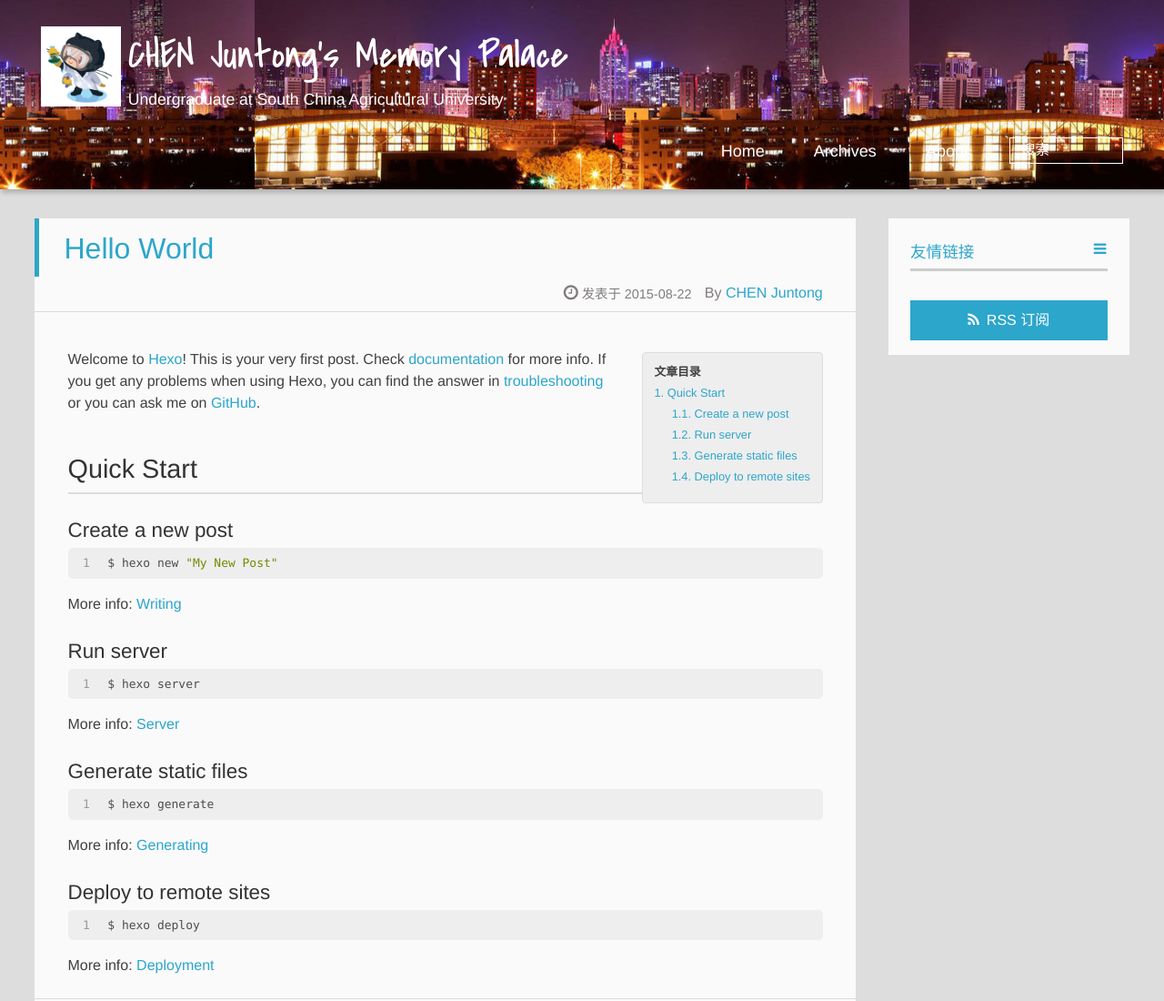
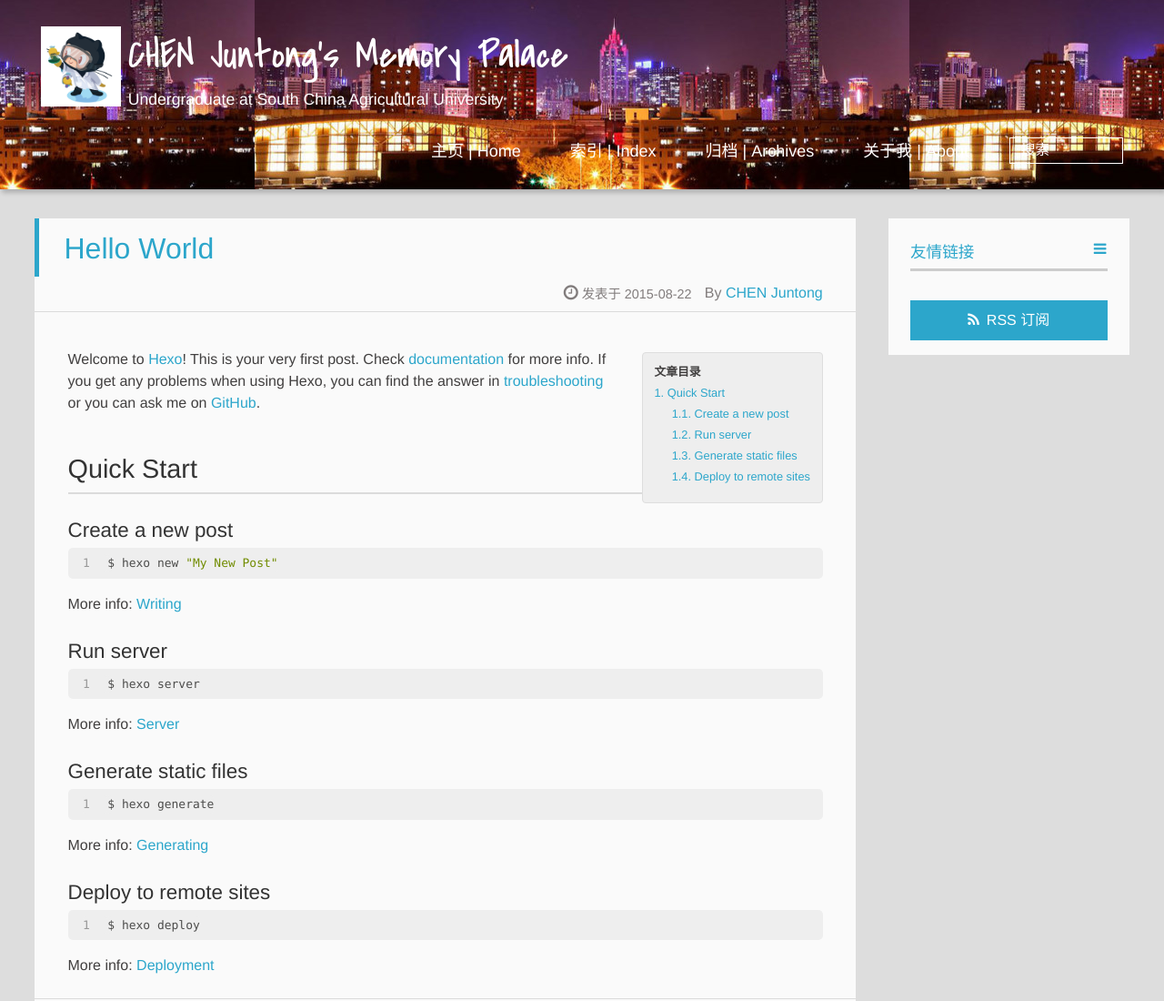
Before and after one commit to chenjuntong/chenjuntong.github.io, a plain HTML site: page 2015/08/22/hello-world/index.html in a window 1280 px wide. Shown: the top 1100 px of the page at 91% size. Drawn offline with Linux system fonts and the light colour scheme; a script that the page names is missing.

Commit message:
Site updated: 2015-08-23 16:02:20

```diff
--- a/2015/08/22/hello-world/index.html
+++ b/2015/08/22/hello-world/index.html
@@ -57,11 +57,13 @@ Quick">
 				<ul>
 					<ul>
 
-						<li><a href="/">Home</a></li>
+						<li><a href="/">主页 | Home</a></li>
 
-						<li><a href="/archives">Archives</a></li>
+						<li><a href="/index">索引 | Index</a></li>
 
-						<li><a href="/about">About</a></li>
+						<li><a href="/archives">归档 | Archives</a></li>
+
+						<li><a href="/about">关于我 | About</a></li>
 
 					<li>
 
```
Also changed, not shown: archives/2015/08/index.html (+5 -3 lines), archives/2015/index.html (+5 -3 lines), archives/index.html (+5 -3 lines), index.html (+5 -3 lines).
